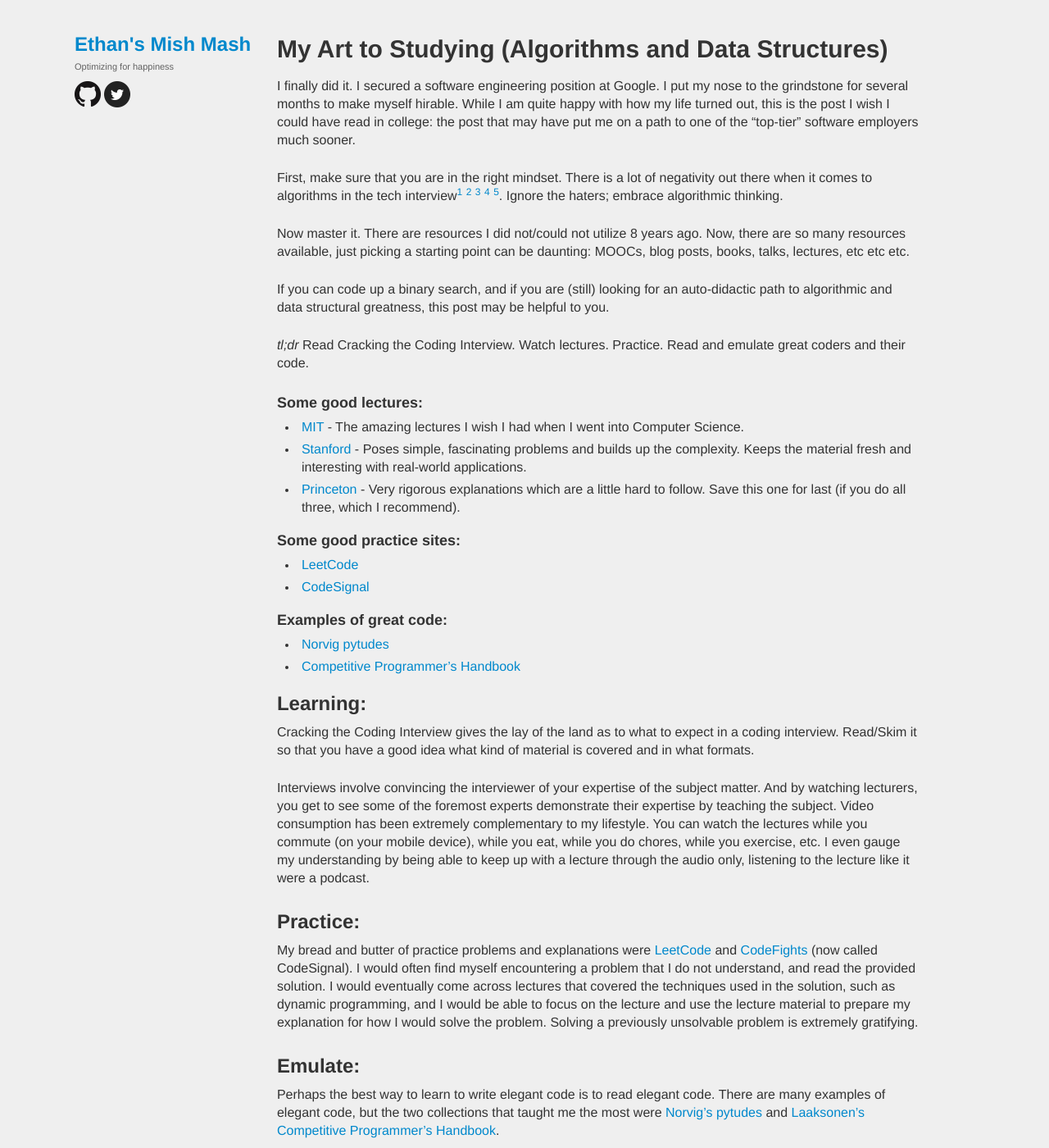
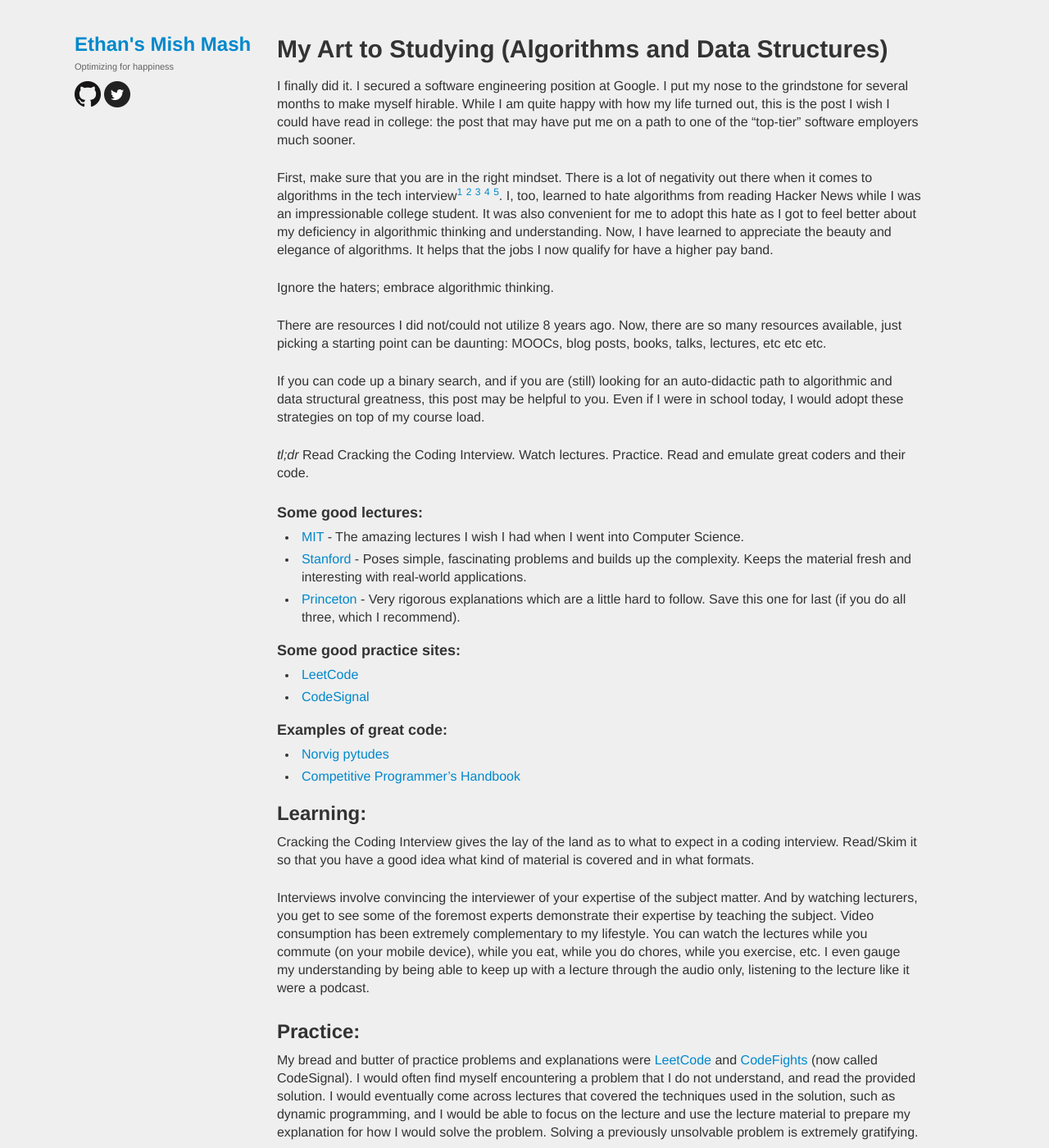
Before and after one commit to etruong42/etruong42.github.com, a Jekyll site: the page built from _posts/2018-07-13-My-Art-to-Studying-Algorithms.md, in a window 1280 px wide and 1400 px high. Shown: the whole window at 82% size. Built offline with Jekyll 4.4.1, drawn with Linux system fonts in a browser that asks for light colours; comment, search, counter and statistics services are not loaded; some of the changed text lies outside the part shown.

Commit message:
edit Studying post

```diff
--- a/_posts/2018-07-13-My-Art-to-Studying-Algorithms.md
+++ b/_posts/2018-07-13-My-Art-to-Studying-Algorithms.md
@@ -6,11 +6,13 @@
 
 I finally did it. I secured a software engineering position at Google. I put my nose to the grindstone for several months to make myself hirable. While I am quite happy with how my life turned out, this is the post I wish I could have read in college: the post that may have put me on a path to one of the "top-tier" software employers much sooner.
 
-First, make sure that you are in the right mindset. There is a lot of negativity out there when it comes to algorithms in the tech interview[^1] [^2] [^3] [^4] [^5]. Ignore the haters; embrace algorithmic thinking.
+First, make sure that you are in the right mindset. There is a lot of negativity out there when it comes to algorithms in the tech interview[^1] [^2] [^3] [^4] [^5]. I, too, learned to hate algorithms from reading Hacker News while I was an impressionable college student. It was also convenient for me to adopt this hate as I got to feel better about my deficiency in algorithmic thinking and understanding. Now, I have learned to appreciate the beauty and elegance of algorithms. It helps that the jobs I now qualify for have a higher pay band.
 
-Now master it. There are resources I did not/could not utilize 8 years ago. Now, there are so many resources available, just picking a starting point can be daunting: MOOCs, blog posts, books, talks, lectures, etc etc etc.
+Ignore the haters; embrace algorithmic thinking.
 
-If you can code up a binary search, and if you are (still) looking for an auto-didactic path to algorithmic and data structural greatness, this post may be helpful to you.
+There are resources I did not/could not utilize 8 years ago. Now, there are so many resources available, just picking a starting point can be daunting: MOOCs, blog posts, books, talks, lectures, etc etc etc.
+
+If you can code up a binary search, and if you are (still) looking for an auto-didactic path to algorithmic and data structural greatness, this post may be helpful to you. Even if I were in school today, I would adopt these strategies on top of my course load.
 
 *tl;dr* Read Cracking the Coding Interview. Watch lectures. Practice. Read and emulate great coders and their code.
 
```
Also changed, not shown: other parts of _posts/2018-07-13-My-Art-to-Studying-Algorithms.md (+1 -1 lines).
